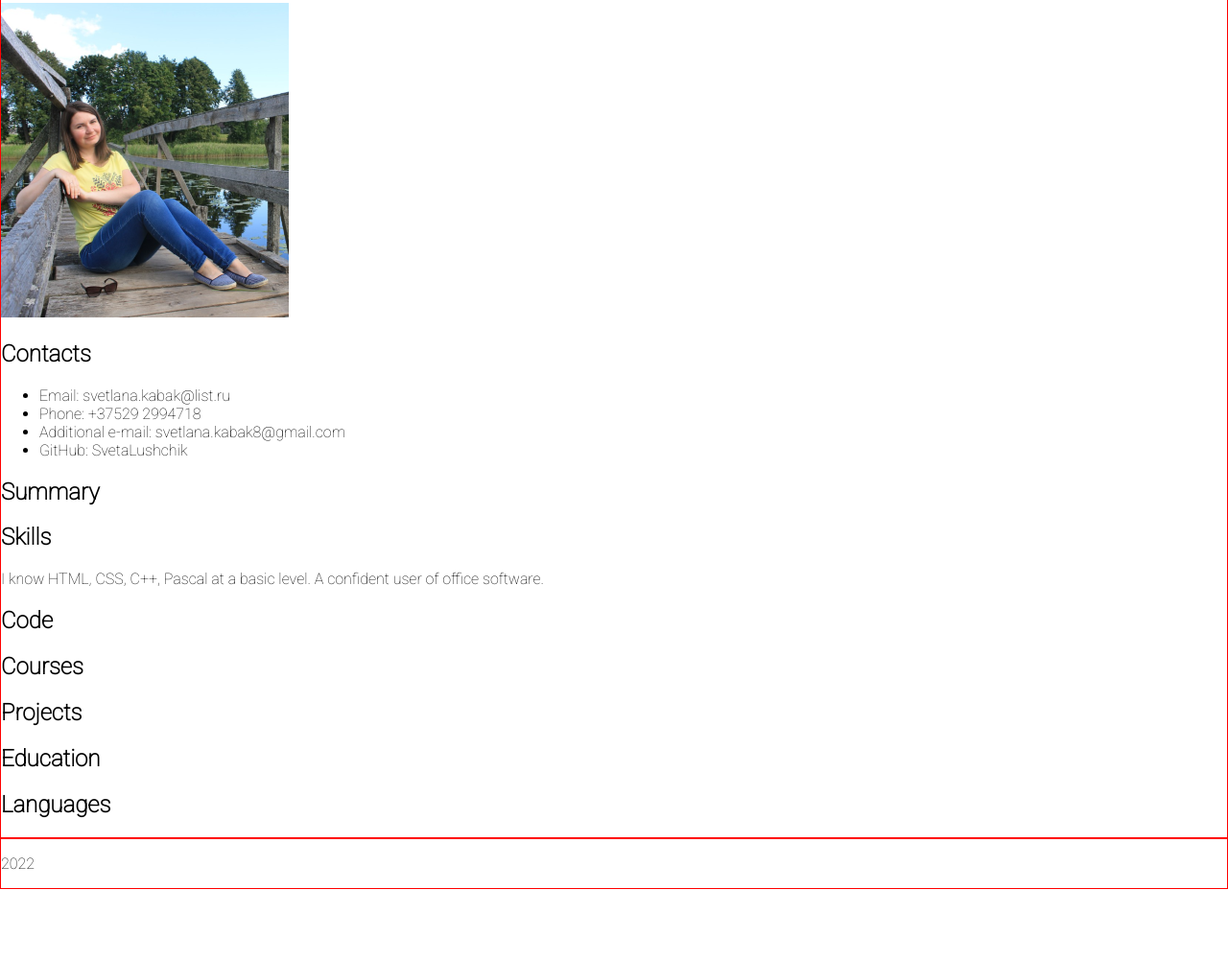
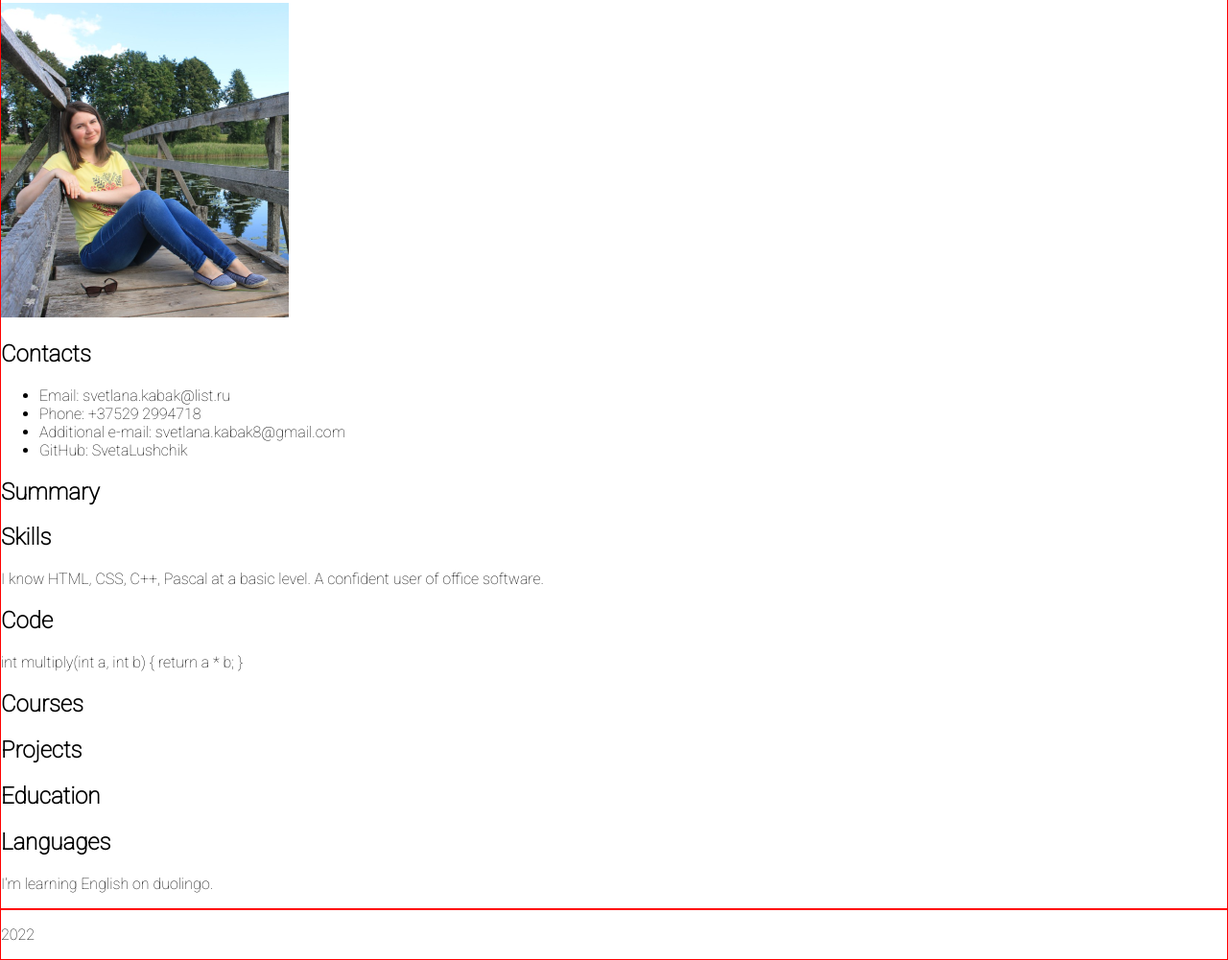
Before and after one commit to SvetaLushchik/rsschool-cv, a plain HTML site: page index.html in a window 1280 px wide. Shown: the part 150-1151 px from the top of the page at 96% size. Before the commit the page ends 1077 px from the top, so only its background shows below. Drawn offline with Linux system fonts and the light colour scheme.

Commit message:
feat: update code languages

```diff
--- a/index.html
+++ b/index.html
@@ -56,6 +56,7 @@
             </section>
             <section class="section" id="code">
                 <h2>Code</h2>
+                <p>int multiply(int a, int b) { return a * b; }</p>
             </section>
             <section class="section" id="courses">
                 <h2>Courses</h2>
@@ -68,6 +69,7 @@
             </section>
             <section class="section" id="languages">
                 <h2>Languages</h2>
+                <p>I’m learning English on duolingo.</p>
             </section>
         </div>
 
```
